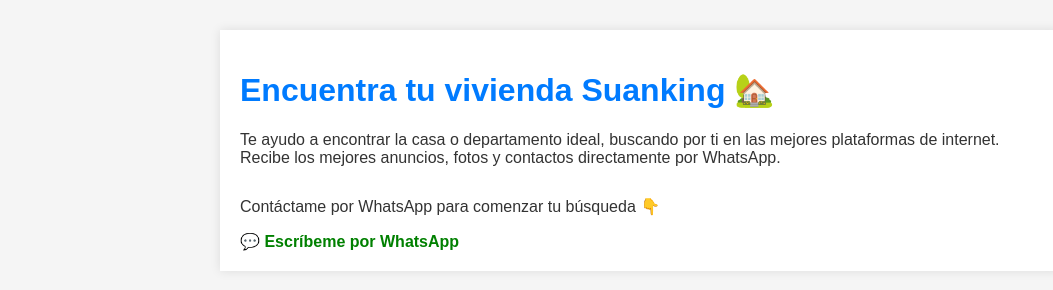
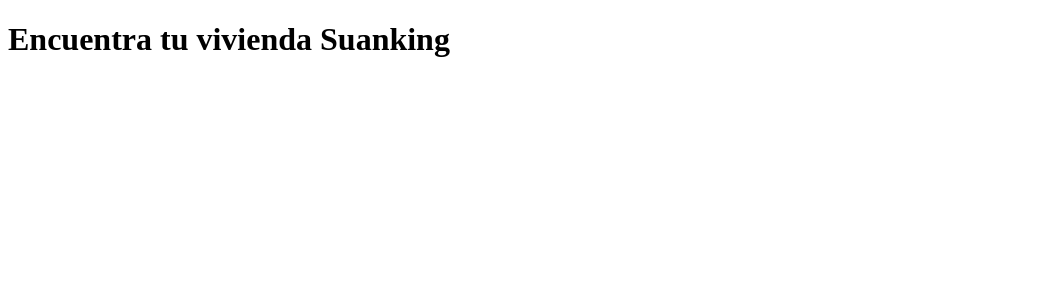
Before and after one commit to alonsobernaljuan-cloud/suankingviviendas, a plain HTML site: page index.html in a window 1280 px wide. Shown: the whole page, without its empty margins (0-1053 px from the left). Drawn offline with Linux system fonts and the light colour scheme.

Commit message:
Update index.html

```diff
--- a/index.html
+++ b/index.html
@@ -5,58 +5,21 @@
     <meta name="viewport" content="width=device-width, initial-scale=1" />
     <title>Encuentra tu vivienda Suanking</title>
 
-    <!-- Google AdSense -->
+    <!-- Carga la librería de Google AdSense (solo una vez) -->
     <script async src="https://pagead2.googlesyndication.com/pagead/js/adsbygoogle.js?client=ca-pub-3726070514646301"
         crossorigin="anonymous"></script>
-
-    <style>
-        body {
-            font-family: Arial, sans-serif;
-            margin: 30px;
-            background-color: #f5f5f5;
-            color: #333;
-        }
-        .container {
-            max-width: 800px;
-            margin: auto;
-            background: white;
-            padding: 20px;
-            box-shadow: 0 0 10px rgba(0,0,0,0.1);
-        }
-        h1 {
-            color: #007BFF;
-        }
-        .ads {
-            margin: 30px 0;
-            text-align: center;
-        }
-        a {
-            color: green;
-            font-weight: bold;
-            text-decoration: none;
-        }
-    </style>
 </head>
 <body>
     <div class="container">
-        <h1>Encuentra tu vivienda Suanking 🏡</h1>
-        <p>Te ayudo a encontrar la casa o departamento ideal, buscando por ti en las mejores plataformas de internet. Recibe los mejores anuncios, fotos y contactos directamente por WhatsApp.</p>
+        <h1>Encuentra tu vivienda Suanking</h1>
 
-        <div class="ads">
-            <!-- Bloque de anuncio Display responsivo -->
+        <!-- Aquí va tu anuncio de Google AdSense -->
         <ins class="adsbygoogle"
              style="display:block"
              data-ad-client="ca-pub-3726070514646301"
-                data-ad-slot="1234567890"
+             data-ad-slot="5019270531"
              data-ad-format="auto"
              data-full-width-responsive="true"></ins>
         <script>
              (adsbygoogle = window.adsbygoogle || []).push({});
         </script>
-        </div>
-
-        <p>Contáctame por WhatsApp para comenzar tu búsqueda 👇</p>
-        <a href="https://wa.me/34611223344" target="_blank">💬 Escríbeme por WhatsApp</a>
-    </div>
-</body>
-</html>
```
Lines whose indentation alone changed are shown as unchanged.
